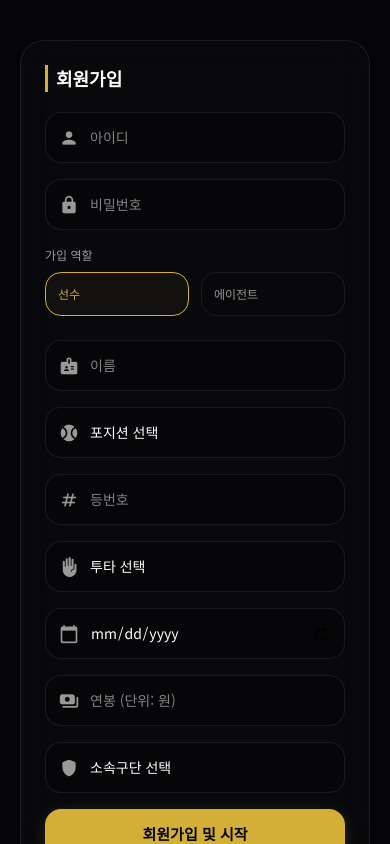
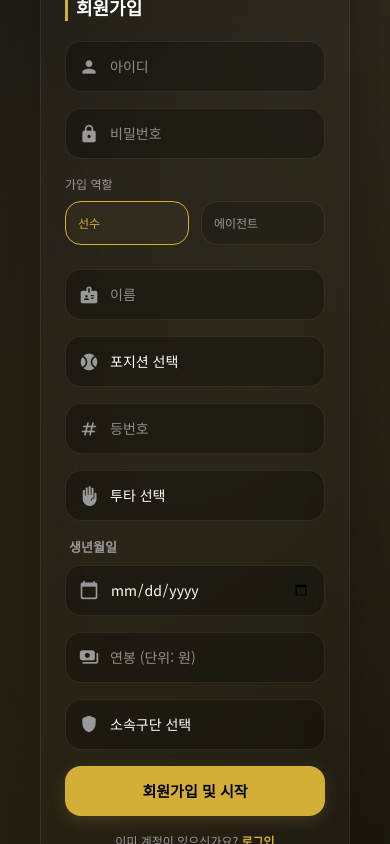
Before and after one commit to dkrktk1/agent_app, a React (Vite) app: page / in a window 390 px wide. Both pictures are taken after a click on the element "회원가입". Built offline with nearby package versions, Linux system fonts and the light colour scheme; a web font is replaced by a local one.

Commit message:
style: refactor AuthScreen layout
Update AuthScreen container styles to support scrolling and full-screen dimensions for better mobile responsiveness.

```diff
--- a/src/components/AuthScreen.tsx
+++ b/src/components/AuthScreen.tsx
@@ -124,8 +124,8 @@ export default function AuthScreen({ onLogin }: { onLogin: (user: any) => void }
   };
 
   return (
-    <div className="auth-screen">
-      <div style={{ display: 'flex', flexDirection: 'column', justifyContent: 'center', flex: 1, padding: '40px 20px', overflowY: 'hidden' }}>
+    <div id="auth-screen" style={{ display: 'flex', flexDirection: 'column', flex: 1, overflowY: 'auto', width: '100%', height: '100%' }}>
+      <div style={{ display: 'flex', flexDirection: 'column', justifyContent: 'center', flex: 1 }}>
         {isLoginMode && (
           <div className="auth-header">
             <img
@@ -232,9 +232,12 @@ export default function AuthScreen({ onLogin }: { onLogin: (user: any) => void }
                     <option value="좌투양타" className="text-black">좌투양타 (스위치)</option>
                   </select>
                 </div>
-                <div className="input-group">
-                  <span className="material-icons-round">calendar_today</span>
-                  <input type="date" placeholder="생년월일" value={playerBirthdate} onChange={e => setPlayerBirthdate(e.target.value)} max="9999-12-31" required />
+                <div style={{ marginBottom: '16px' }}>
+                  <label style={{ fontSize: '13px', fontWeight: 'bold', color: 'var(--text-muted)', marginBottom: '8px', display: 'block', marginLeft: '4px' }}>생년월일</label>
+                  <div className="input-group" style={{ marginBottom: 0 }}>
+                    <span className="material-icons-round">calendar_today</span>
+                    <input type="date" placeholder="생년월일" value={playerBirthdate} onChange={e => setPlayerBirthdate(e.target.value)} max="9999-12-31" required />
+                  </div>
                 </div>
                 <div className="input-group">
                   <span className="material-icons-round">payments</span>
```
